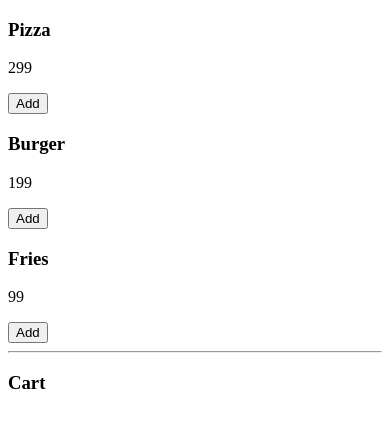
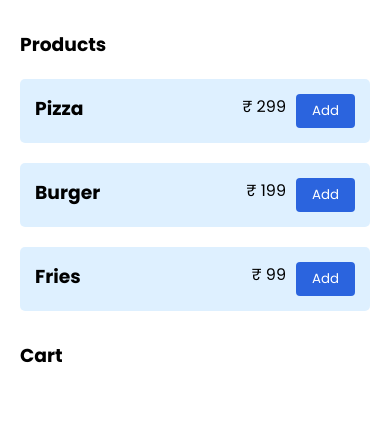
Before and after one commit to pedinistar/food-order---cart-functionality, a React (Vite) app: page / in a window 390 px wide. Shown: the top 428 px of the page. Built offline with nearby package versions, Linux system fonts and the light colour scheme.

Commit message:
implement styling

```diff
--- a/src/App.css
+++ b/src/App.css
@@ -0,0 +1,132 @@
+@import url("https://fonts.googleapis.com/css2?family=Poppins:ital,wght@0,100;0,200;0,300;0,400;0,500;0,600;0,700;0,800;0,900;1,100;1,200;1,300;1,400;1,500;1,600;1,700;1,800;1,900&display=swap");
+
+* {
+  margin: 0;
+  box-sizing: border-box;
+  font-family: "Poppins";
+  /* border: 1px solid red; */
+}
+
+.main {
+  display: flex;
+  justify-content: center;
+  gap: 40px;
+  max-width: 1000px;
+  margin: 0 auto;
+  padding: 30px 20px;
+}
+
+.main > div {
+  padding: 20px;
+  width: 100%;
+}
+
+.product-card {
+  background-color: rgba(68, 171, 255, 0.175);
+  padding: 20px;
+  border-radius: 5px;
+  display: flex;
+  gap: 10px;
+  margin-top: 20px;
+  justify-content: space-between;
+}
+
+.product-card h3 {
+  flex: 1;
+}
+
+button {
+  background-color: rgb(43, 100, 222);
+  color: white;
+  padding: 7px 16px;
+  border: 0;
+  border-radius: 4px;
+  cursor: pointer;
+}
+
+button:hover {
+  opacity: 0.9;
+}
+
+.cart-item {
+  padding: 15px;
+  margin-top: 15px;
+  display: grid;
+  grid-template-columns: 1fr auto;
+  align-items: center;
+  gap: 12px;
+  border-bottom: 1px solid #ddd;
+}
+
+.quantity {
+  display: flex;
+  align-items: center;
+  gap: 12px;
+}
+
+.quantity p {
+  min-width: 25px;
+  text-align: center;
+}
+
+.quantity button {
+  padding: 5px 12px;
+}
+
+.price {
+  text-align: right;
+  font-weight: 600;
+}
+
+.total {
+  margin-top: 25px;
+  padding: 15px;
+  text-align: right;
+  font-size: 20px;
+  border-top: 2px solid #ddd;
+}
+
+.clear-btn {
+  display: block;
+  margin-left: auto;
+  margin-top: 15px;
+  padding: 10px 18px;
+  background-color: #333;
+}
+
+.clear-btn:hover {
+  background-color: #111;
+}
+
+@media (max-width: 600px) {
+  .main {
+    flex-direction: column;
+    padding: 20px 10px;
+    gap: 10px;
+  }
+
+  .main > div {
+    padding: 10px;
+  }
+
+  .product-card {
+    padding: 15px;
+  }
+
+  .cart-item {
+    grid-template-columns: 1fr auto;
+  }
+
+  .cart-item h3 {
+    grid-column: 1;
+  }
+
+  .quantity {
+    grid-column: 1;
+  }
+
+  .price {
+    grid-column: 2;
+    grid-row: 1 / 3;
+  }
+}
--- a/src/App.jsx
+++ b/src/App.jsx
@@ -1,4 +1,5 @@
 import { useReducer } from "react";
+import "./App.css";
 
 function App() {
   const products = [
@@ -12,7 +13,7 @@ function App() {
   };
 
   const reducer = (state, action) => {
-    if (action.type == "ADD_TO_CART") {
+    if (action.type === "ADD_TO_CART") {
       // check if the product is already in the cart
       const existingProduct = state.cart.find(
         (item) => item.id === action.payload.id,
@@ -48,7 +49,7 @@ function App() {
     }
 
     // REMOVE FROM CART
-    if (action.type == "REMOVE_FROM_CART") {
+    if (action.type === "REMOVE_FROM_CART") {
       // we need to check the quantity of the product if its 1 then we will remove it all together if its not one then we will only decrese the quantity
       if (action.payload.quantity > 1) {
         return {
@@ -78,6 +79,8 @@ function App() {
         cart: [],
       };
     }
+
+    return state;
   };
 
   const [state, dispatch] = useReducer(reducer, initialState);
@@ -87,12 +90,14 @@ function App() {
   }, 0);
 
   return (
+    <div className="main">
+      {/* Products */}
       <div>
-      {/* Products */}
+        <h3>Products</h3>
         {products.map((product) => (
-        <div key={product.id}>
+          <div className="product-card" key={product.id}>
             <h3>{product.name}</h3>
-          <p>{product.price}</p>
+            <p>&#8377; {product.price}</p>
             <button
               onClick={() =>
                 dispatch({
@@ -105,16 +110,16 @@ function App() {
             </button>
           </div>
         ))}
+      </div>
 
       {/* Cart */}
-      <hr />
+      <div>
         <h3>Cart</h3>
         {state.cart.map((item) => (
-        <div key={item.id}>
+          <div className="cart-item" key={item.id}>
             <h3>{item.name}</h3>
-          <p>{item.price}</p>
-          <p>Quantity: {item.quantity}</p>
-          <p>Total: {item.price * item.quantity}</p>
+
+            <div className="quantity">
               <button
                 onClick={() =>
                   dispatch({
@@ -125,6 +130,7 @@ function App() {
               >
                 +
               </button>
+              <p>{item.quantity}</p>
               <button
                 onClick={() =>
                   dispatch({
@@ -136,12 +142,18 @@ function App() {
                 -
               </button>
             </div>
+
+            <p className="price">&#8377; {item.price * item.quantity}</p>
+
+            <hr />
+          </div>
         ))}
 
-      {totalBill === 0 ? null : <h4>Total: ${totalBill}</h4>}
+        {totalBill > 0 && <h4 className="total">Total: &#8377; {totalBill}</h4>}
 
         {state.cart.length !== 0 && (
           <button
+            className="clear-btn"
             onClick={() =>
               dispatch({
                 type: "CLEAR_CART",
@@ -152,6 +164,7 @@ function App() {
           </button>
         )}
       </div>
+    </div>
   );
 }
 
```
Lines whose indentation alone changed are shown as unchanged.
